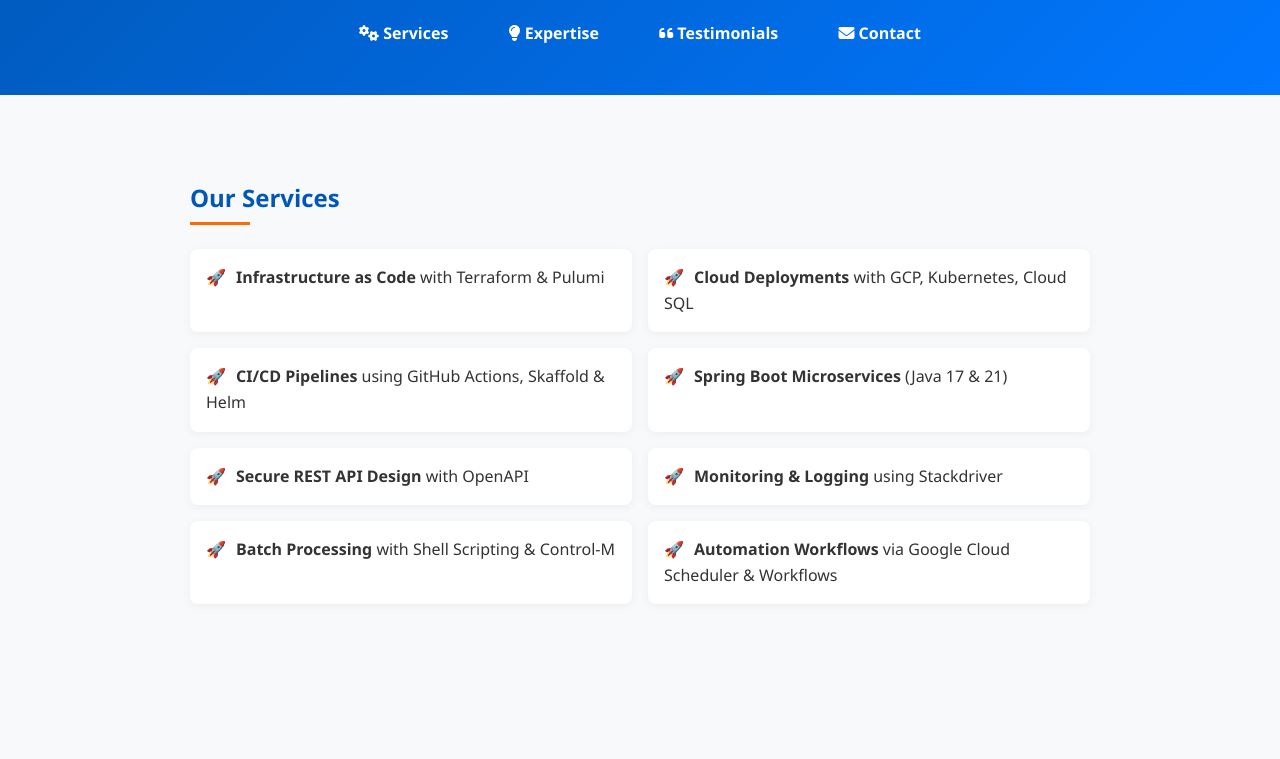
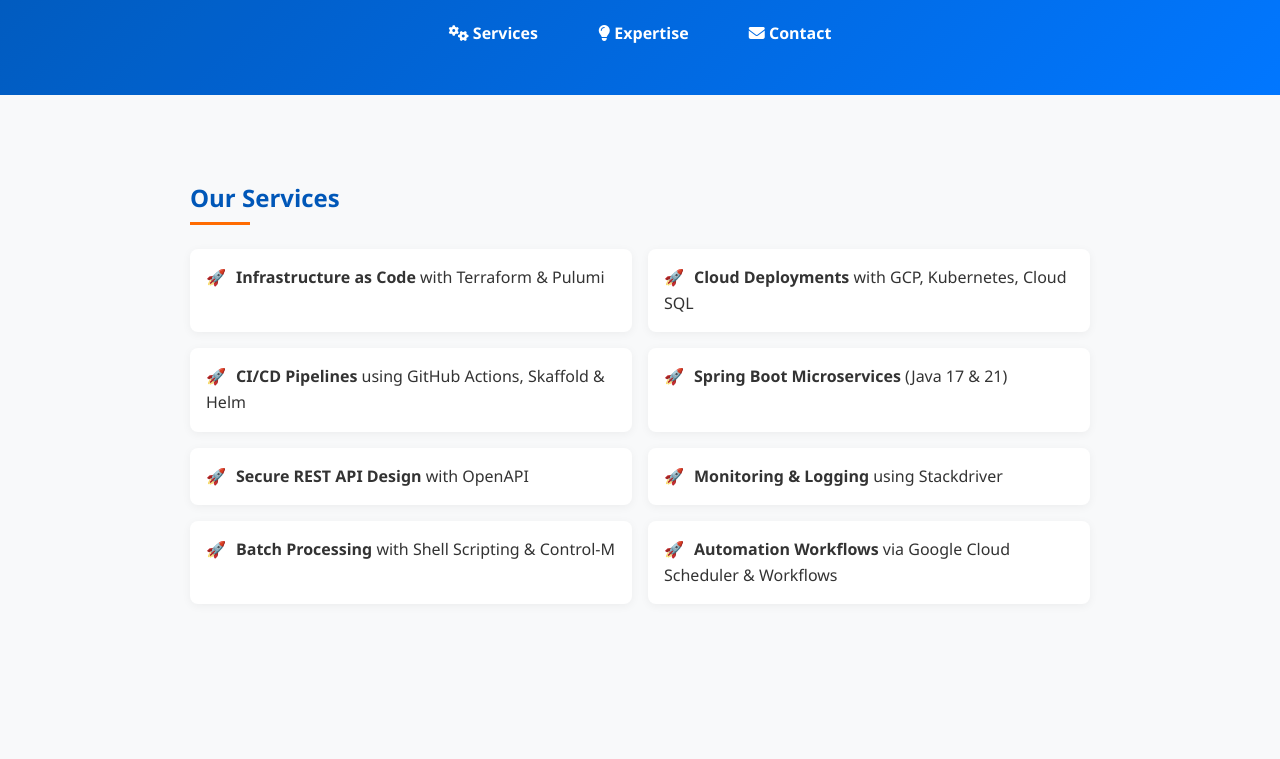
Before and after one commit to HenryXiloj/starter-contact, a plain HTML site: page index.html in a window 1280 px wide. Shown: the part 161-920 px from the top of the page. Drawn offline with Linux system fonts and the light colour scheme.

Commit message:
Update index.html

```diff
--- a/index.html
+++ b/index.html
@@ -347,7 +347,6 @@
     <nav>
       <a href="#services"><i class="fas fa-cogs"></i> Services</a>
       <a href="#expertise"><i class="fas fa-lightbulb"></i> Expertise</a>
-      <a href="#testimonials"><i class="fas fa-quote-left"></i> Testimonials</a>
       <a href="#contact"><i class="fas fa-envelope"></i> Contact</a>
     </nav>
   </header>
@@ -406,6 +405,8 @@
     </div>
   </section>
 
+  <!-- Testimonials Section (commented out for now - will add when we have clients) -->
+  <!--
   <section class="section" id="testimonials">
     <h2>Client Testimonials</h2>
     <div class="testimonials">
@@ -420,6 +421,7 @@
       </div>
     </div>
   </section>
+  -->
 
   <section class="section" id="about">
     <h2>About Cloud DevXperts</h2>
```
